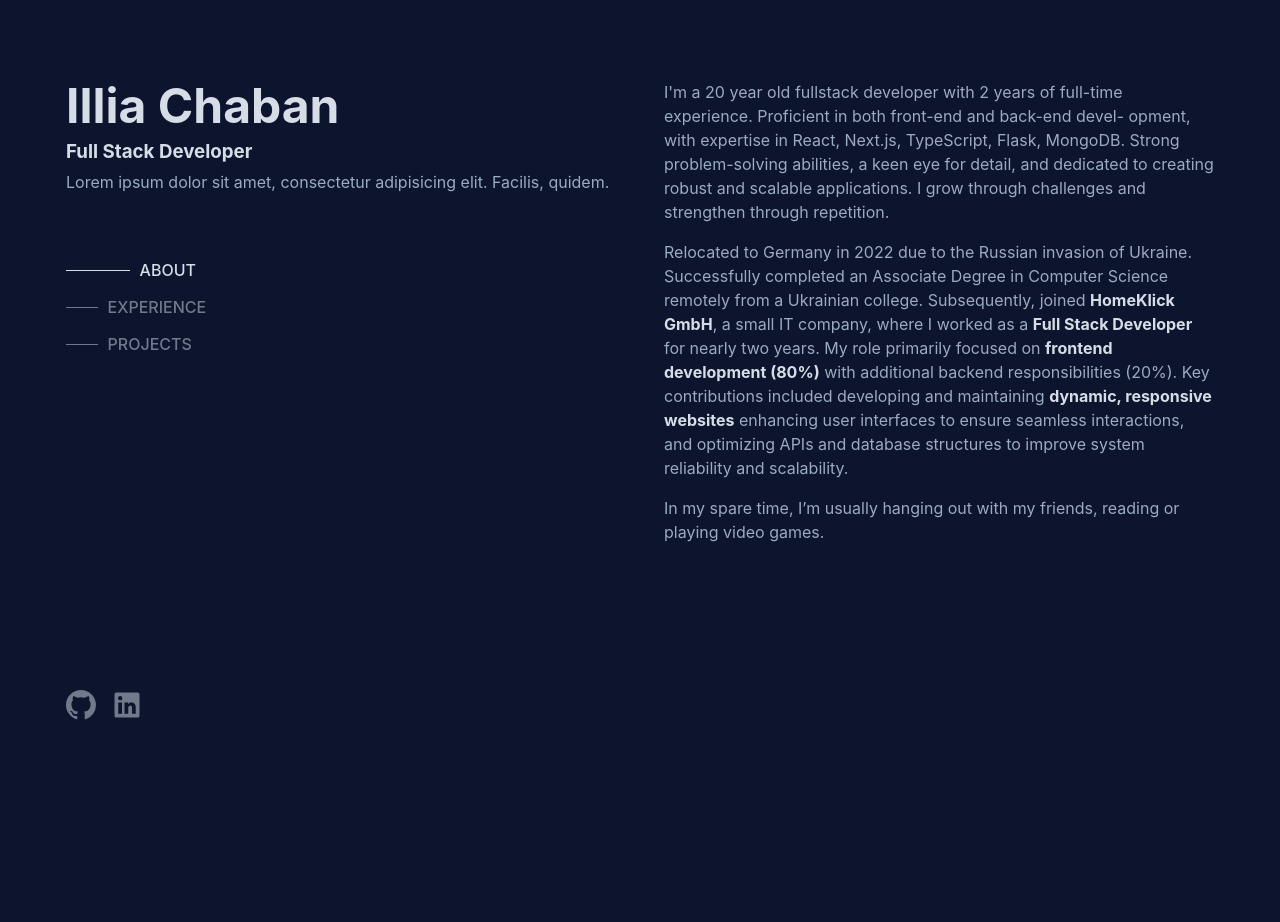
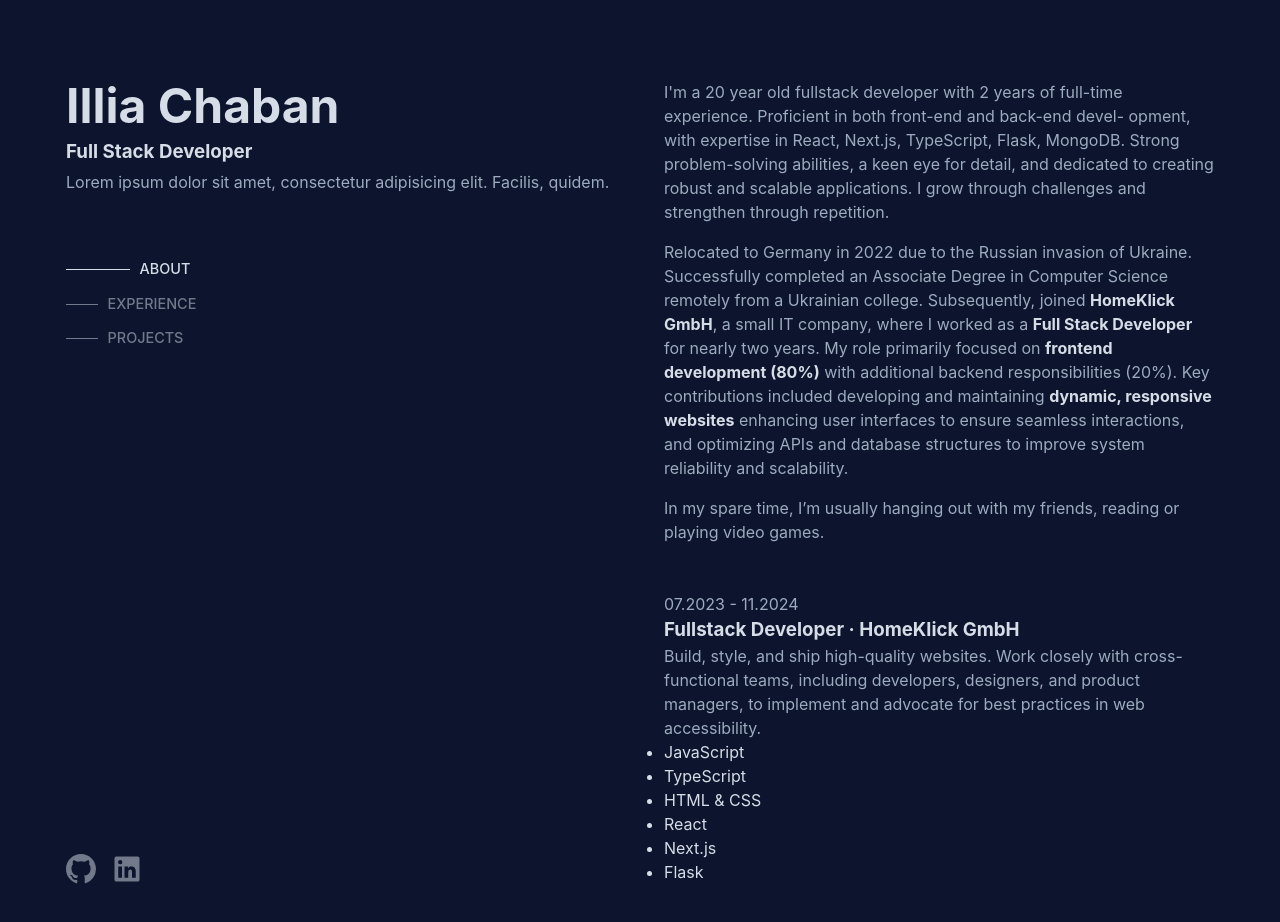
Before and after one commit to Illmix/illia-chaban, a React (Vite) app: page / in a window 1280 px wide. Shown: the top 922 px of the page. Before the commit the page ends 800 px from the top, so only its background shows below. Built offline with nearby package versions, Linux system fonts and the light colour scheme.

Commit message:
create experience component

```diff
--- a/src/App.tsx
+++ b/src/App.tsx
@@ -5,6 +5,7 @@ import LeftSide from "./sections/left-side/LeftSide.tsx";
 import Socials from "./sections/left-side/components/socials/Socials.tsx";
 import RightSide from "./sections/right-side/RightSide.tsx";
 import Summary from "./sections/right-side/components/Summary.tsx";
+import Experience from "./sections/right-side/components/Experience.tsx";
 
 function App() {
 
@@ -16,6 +17,7 @@ function App() {
         </LeftSide>
         <RightSide>
             <Summary/>
+            <Experience/>
         </RightSide>
     </Layout>
   )
--- a/src/index.css
+++ b/src/index.css
@@ -30,6 +30,7 @@ img {
 a {
   font-weight: 500;
   text-decoration: none;
+  font-size: .9rem;
 }
 
 body {
--- /dev/null
+++ b/src/sections/right-side/components/Experience.tsx
@@ -0,0 +1,34 @@
+
+const technologies = ["JavaScript", "TypeScript", "HTML & CSS", "React", "Next.js", "Flask"]
+const Experience = () => {
+    return (
+        <div className="experience-container">
+            <div className="experience-item">
+                <span className="experience-dates">
+                    07.2023 - 11.2024
+                </span>
+                <div className="experience-description">
+                    <h3>Fullstack Developer · HomeKlick GmbH</h3>
+                    <p className="experience-text">
+                        Build, style, and ship high-quality websites.
+                        Work closely with cross-functional teams, including developers, designers, and product managers,
+                        to implement and advocate for best practices in web accessibility.
+                    </p>
+                    <div className="technologies">
+                        <ul className="technologies-list">
+                            {
+                                technologies.map(tech =>
+                                    <li key={tech} className="technologies-item">
+                                        {tech}
+                                    </li>
+                                )
+                            }
+                        </ul>
+                    </div>
+                </div>
+            </div>
+        </div>
+    );
+};
+
+export default Experience;
```
